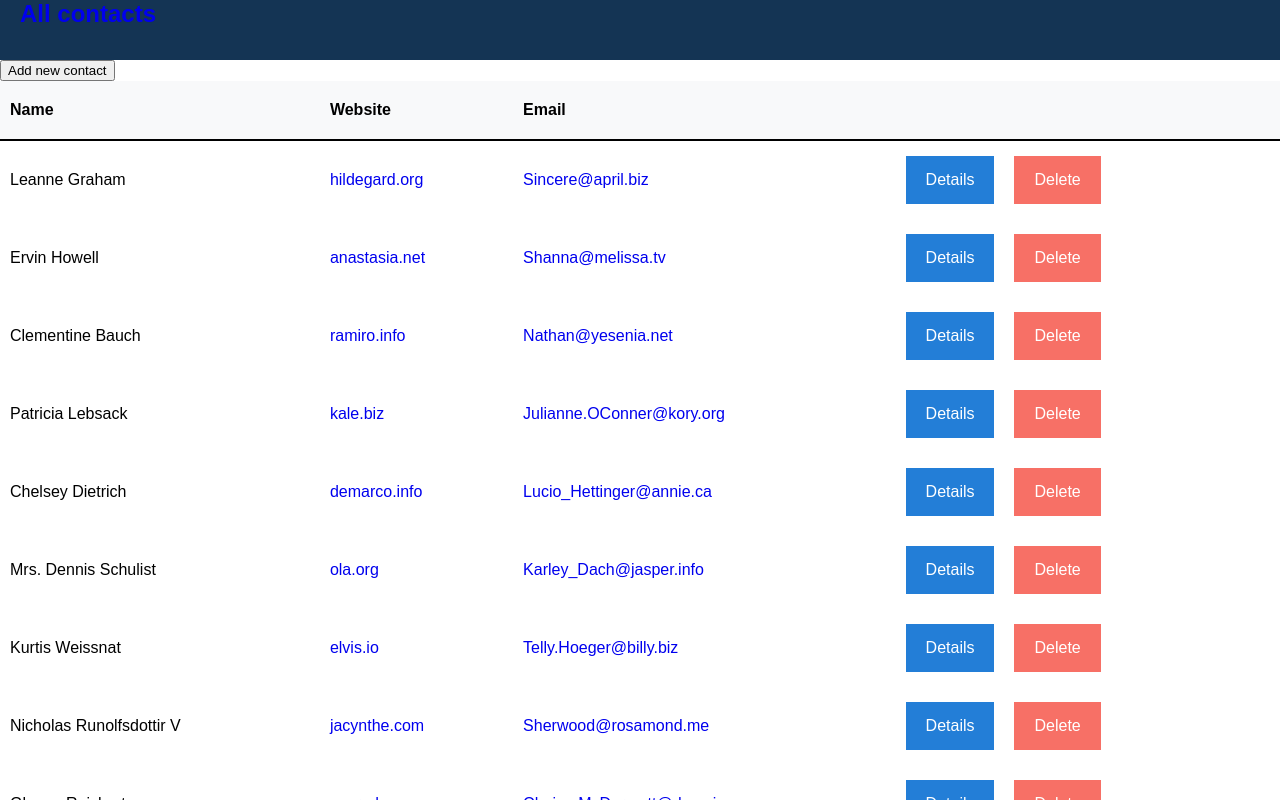
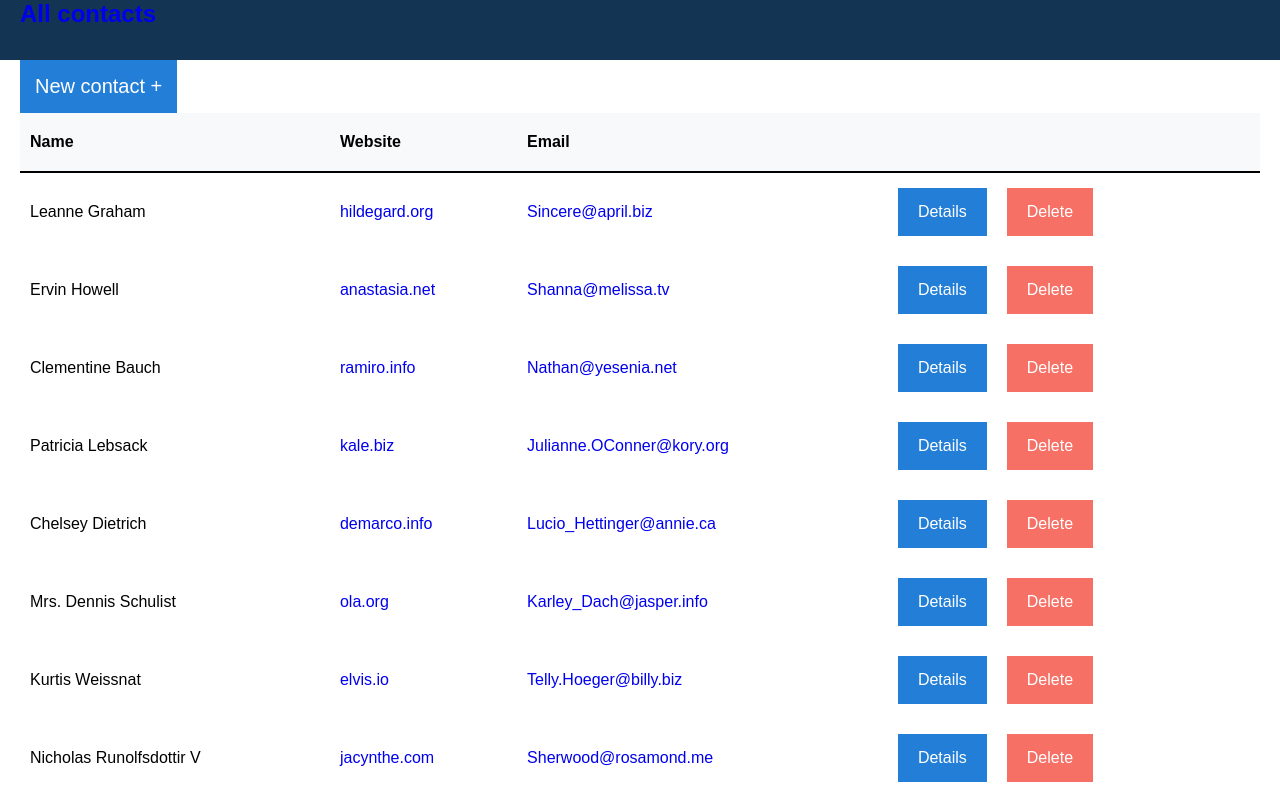
Before and after one commit to AndriiManyak/vue-spa-tt, a Vue app: page / in a window 1280 px wide. Shown: the top 800 px of the page. Built offline with nearby package versions, Linux system fonts and the light colour scheme.

Commit message:
changed new contact form

```diff
--- a/src/components/ContactsTable.vue
+++ b/src/components/ContactsTable.vue
@@ -67,9 +67,9 @@ export default {
   },
   // computed: {
   //   partialContacts() {
-
+  //     return
   //   },
-  // }, // create computed propertie that has only name, username and email
+  // },
   methods: {
     showMenu(contactId) {
       this.contactIdToDelete = contactId;
--- a/src/components/NewContactForm.vue
+++ b/src/components/NewContactForm.vue
@@ -1,5 +1,17 @@
 <template>
   <div class="new-contact">
+    <div class="new-contact__wrapper">
+      <div class="new-contact__heading">
+        <h2>New contact</h2>
+        <button
+          type="button"
+          class="new-contact__close"
+          @click="hideForm"
+        >
+          &#10006;
+        </button>
+      </div>
+
       <form
         @submit.prevent="handleSubmit"
         class="new-contact__form form"
@@ -33,6 +45,7 @@
         </button>
       </form>
     </div>
+  </div>
 </template>
 
 <script>
@@ -40,7 +53,11 @@ export default {
   name: 'NewContactForm',
   data() {
     return {
-      formErrors: [],
+      formErrors: {
+        nameError: '',
+        emailError: '',
+        websiteError: '',
+      },
       formData: {
         name: '',
         email: '',
@@ -50,9 +67,7 @@ export default {
   },
   methods: {
     handleSubmit() {
-      if (!this.formData.name) {
-        this.formErrors.push('name is required');
-      }
+      this.validateForm();
 
       this.$emit('add-contact', this.formData);
       this.formData = {
@@ -67,6 +82,14 @@ export default {
     hideForm() {
       this.$emit('hide-contact-form');
     },
+
+    // validateForm() {
+    //   const { name, email, website } = this.formData;
+
+    //   if (!name) {
+    //     this.formErrors.push('name is required');
+    //   }
+    // },
   },
 };
 </script>
@@ -84,13 +107,36 @@ export default {
   align-items: center;
   background-color: rgba(216, 220, 225, 0.4);
 
+  &__wrapper {
+    padding: 30px;
+    background-color: white;
+    box-shadow: 0 8px 25px rgba(0,0,0,0.4);
+  }
+
+  &__heading {
+    display: flex;
+    justify-content: space-between;
+  }
+
+  &__close {
+    border: none;
+    padding: 0;
+
+    font-size: 20px;
+    background-color: white;
+    color: #F77066;
+    cursor: pointer;
+
+    transition: transform 0.5s;
+
+    &:hover {
+      transform: scale(1.1);
+    }
+  }
+
   &__form {
     display: flex;
     flex-direction: column;
-
-    padding: 30px;
-    background-color: white;
-    box-shadow: 0 8px 25px rgba(0,0,0,0.4);
   }
 
   &__input {
--- a/src/views/Contacts.vue
+++ b/src/views/Contacts.vue
@@ -1,10 +1,11 @@
 <template>
   <div  class="contacts">
     <button
+      class="contacts__new-contact"
       type="button"
       @click="showContactForm"
     >
-      Add new contact
+      New contact +
     </button>
     <new-contact-form
       v-if="isAdding"
@@ -35,6 +36,20 @@ export default {
     ContactsTable,
     NewContactForm,
   },
+
+  // computed: {
+  //   parsedContacts() {
+  //     const { name, website, email } = this.contacts;
+
+  //     return {
+  //       name,
+  //       website,
+  //       email,
+  //       selected: false,
+  //     };
+  //   },
+  // },
+
   methods: {
     addContact(newContact) {
       this.contacts.push({
@@ -50,14 +65,38 @@ export default {
     hideContactForm() {
       this.isAdding = false;
     },
+
+    // selectContact() {
+    //   this.parsedContacts.selected = !this.parsedContacts.selected;
+    // },
   },
 };
 </script>
 
 <style scoped lang="scss">
 .contacts {
+  max-width: 1240px;
+  margin: auto;
+
   &__table {
     width: 100%;
   }
+
+  &__new-contact {
+    border: none;
+    padding: 15px;
+    outline: none;
+    font-size: 20px;
+    color: white;
+    background-color: #237ED7;
+
+    transition: color 0.5s, background-color 0.5s;
+    cursor: pointer;
+
+    &:hover {
+      color: #237ED7;
+      background-color: white;
+    }
+  }
 }
 </style>
```
